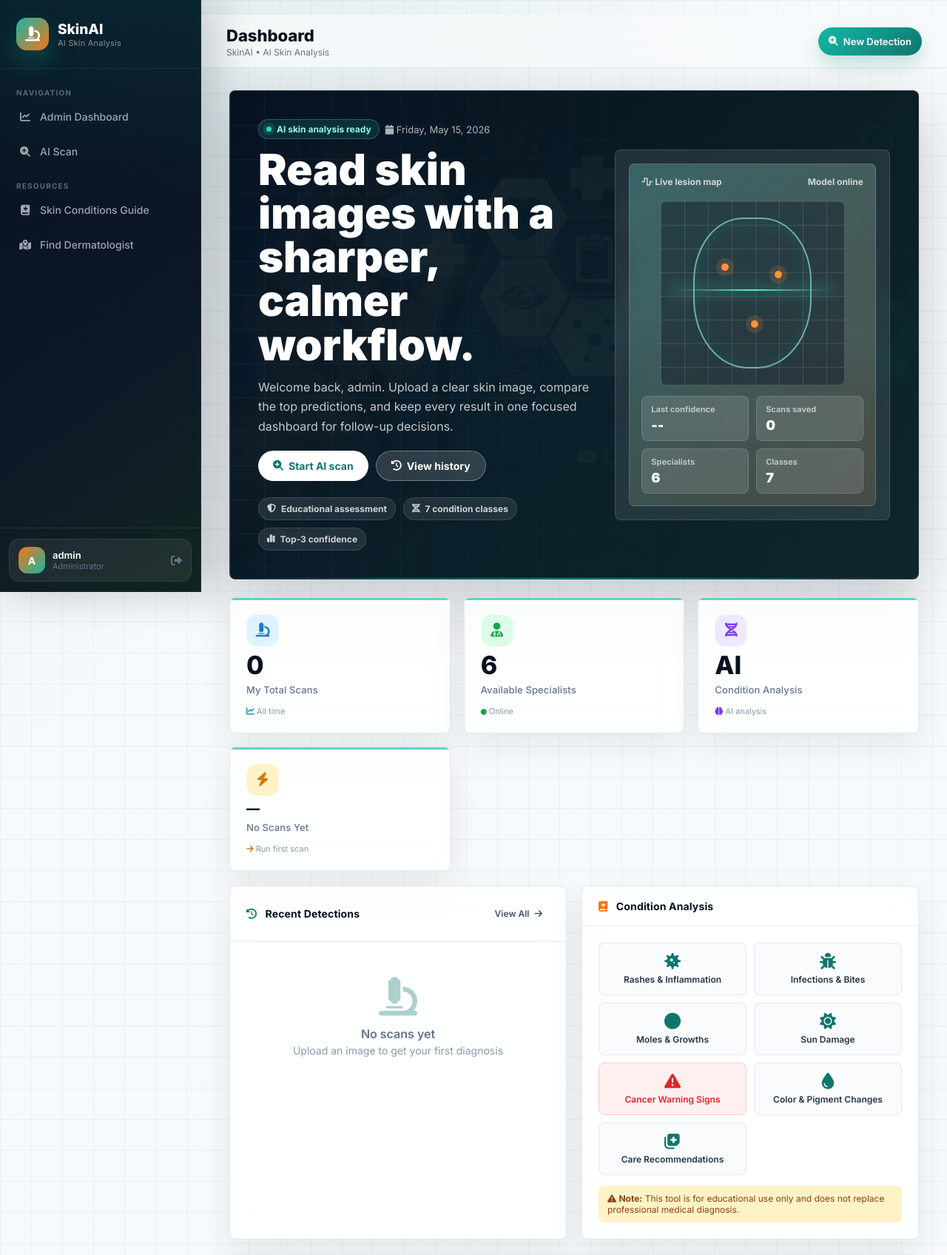
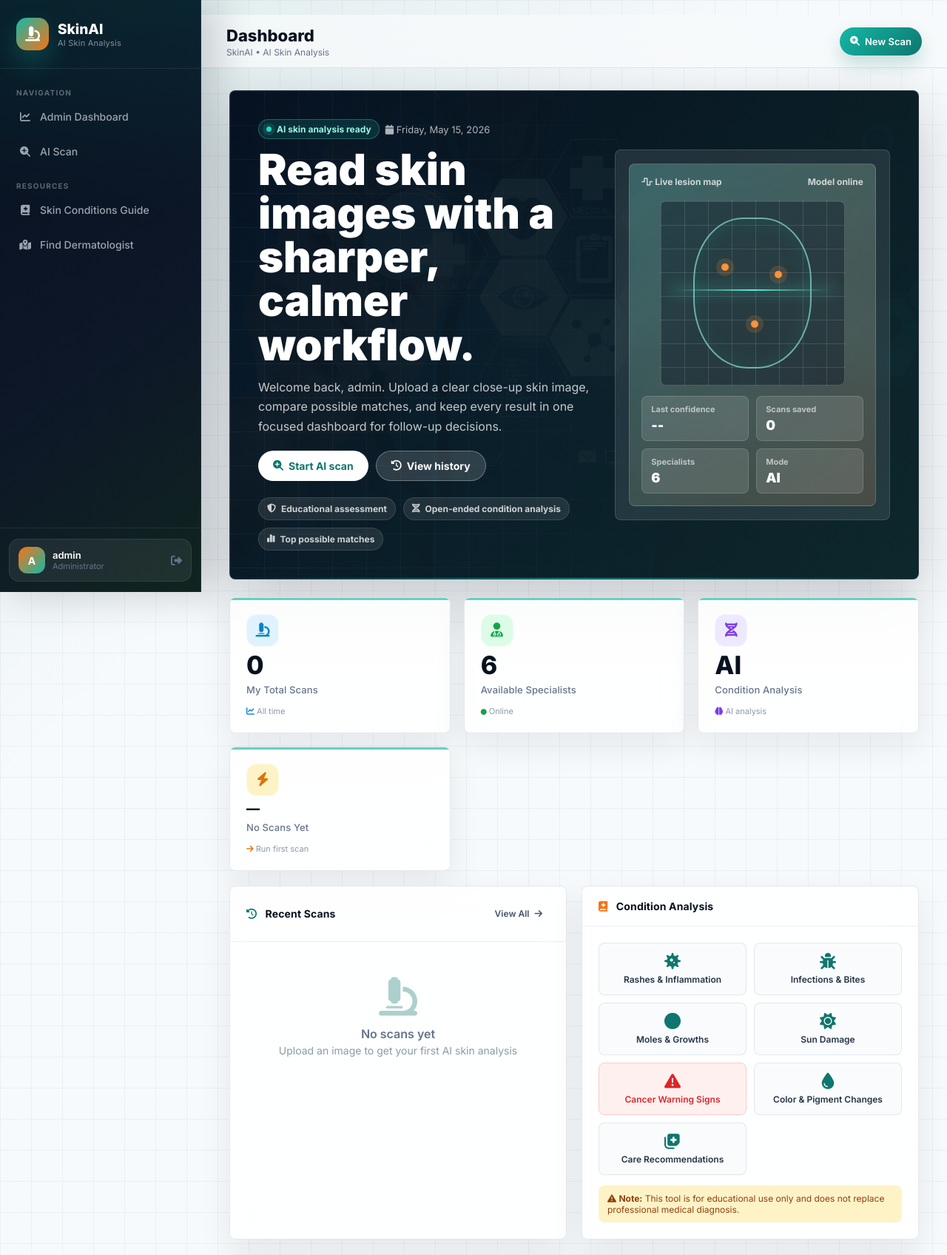
Before and after one commit to vaibhavmishra0044/SkinAI, a Flask app: page /dashboard in a window 1280 px wide. Shown: the top 1696 px of the page at 74% size. Run offline with Flask 3, Linux system fonts and the light colour scheme; a user stored in the database is signed in; some libraries are stand-ins or nearby versions.

Commit message:
Use broad skin condition analysis wording

```diff
--- a/app.py
+++ b/app.py
@@ -552,6 +552,8 @@ Use this exact schema:
 
 Rules:
 - Do not restrict yourself to a fixed class list. Use the best dermatology condition name you can infer from the image.
+- Think broadly across common and uncommon visible skin conditions, including inflammatory rashes, fungal/bacterial/viral/parasitic infections, pigment disorders, acne/follicular disorders, vascular lesions, benign growths, precancerous lesions, and possible skin cancer warning signs.
+- If one exact disease cannot be determined from the image, return the most likely visible pattern and list realistic differential diagnoses in top3 instead of forcing a random confident answer.
 - First decide whether this is a usable dermatology photo. It must be a close-up of an affected skin area where a lesion/rash/patch is clearly visible.
 - Reject non-diagnostic images: doctors, stethoscopes, medical icons, app backgrounds, posters, screenshots, distant body photos, normal hands/arms without a visible lesion, or any image where the skin condition is not the main subject.
 - If the image is not a usable close-up skin-condition photo, set is_skin_image=false, lesion_visible=false, condition_name="No clear skin lesion detected", condition_key="unknown_normal", confidence=0.
--- a/templates/admin_dashboard.html
+++ b/templates/admin_dashboard.html
@@ -3,7 +3,7 @@
 {% block page_title %}Admin Dashboard{% endblock %}
 {% block topbar_actions %}
 <a href="{{ url_for('scan_page') }}" class="btn btn-primary btn-sm">
-    <i class="fas fa-magnifying-glass-plus"></i> Run Detection
+    <i class="fas fa-magnifying-glass-plus"></i> Run Scan
 </a>
 {% endblock %}
 
@@ -61,7 +61,7 @@
 {% if total_predictions > 0 %}
 <div style="display:grid;grid-template-columns:1fr 1fr;gap:20px;margin-bottom:20px;">
     <div class="card" style="margin-bottom:0;">
-        <div class="card-header"><h3><i class="fas fa-chart-pie" style="color:var(--accent);margin-right:8px;"></i> Prediction Distribution</h3></div>
+        <div class="card-header"><h3><i class="fas fa-chart-pie" style="color:var(--accent);margin-right:8px;"></i> Scan Result Distribution</h3></div>
         <div class="card-body"><div class="chart-wrap"><canvas id="distChart"></canvas></div></div>
     </div>
     <div class="card" style="margin-bottom:0;">
--- a/templates/dashboard.html
+++ b/templates/dashboard.html
@@ -3,7 +3,7 @@
 {% block page_title %}Dashboard{% endblock %}
 {% block topbar_actions %}
 <a href="{{ url_for('scan_page') }}" class="btn btn-primary btn-sm">
-    <i class="fas fa-magnifying-glass-plus"></i> New Detection
+    <i class="fas fa-magnifying-glass-plus"></i> New Scan
 </a>
 {% endblock %}
 
@@ -188,7 +188,7 @@
             </div>
             <div class="wb-title">Read skin images with a sharper, calmer workflow.</div>
             <div class="wb-sub">
-                Welcome back, {{ current_user.username }}. Upload a clear skin image, compare the top predictions,
+                Welcome back, {{ current_user.username }}. Upload a clear close-up skin image, compare possible matches,
                 and keep every result in one focused dashboard for follow-up decisions.
             </div>
             <div class="wb-actions">
@@ -201,8 +201,8 @@
             </div>
             <div class="wb-proof">
                 <span><i class="fas fa-shield-halved"></i> Educational assessment</span>
-                <span><i class="fas fa-dna"></i> 7 condition classes</span>
-                <span><i class="fas fa-chart-simple"></i> Top-3 confidence</span>
+                <span><i class="fas fa-dna"></i> Open-ended condition analysis</span>
+                <span><i class="fas fa-chart-simple"></i> Top possible matches</span>
             </div>
         </div>
     </div>
@@ -231,8 +231,8 @@
                     <div class="metric-value">{{ doctors|length }}</div>
                 </div>
                 <div class="metric-pill">
-                    <div class="metric-label">Classes</div>
-                    <div class="metric-value">7</div>
+                    <div class="metric-label">Mode</div>
+                    <div class="metric-value">AI</div>
                 </div>
             </div>
         </div>
@@ -280,7 +280,7 @@
     <!-- Recent Scans -->
     <div class="card" style="margin-bottom:0;">
         <div class="card-header">
-            <h3><i class="fas fa-clock-rotate-left" style="color:var(--primary);margin-right:8px;"></i> Recent Detections</h3>
+            <h3><i class="fas fa-clock-rotate-left" style="color:var(--primary);margin-right:8px;"></i> Recent Scans</h3>
             <a href="{{ url_for('history') }}" class="btn btn-ghost btn-xs">View All <i class="fas fa-arrow-right"></i></a>
         </div>
         <div class="card-body" style="padding:16px 20px;">
@@ -311,7 +311,7 @@
             <div class="empty-state" style="padding:32px 16px;">
                 <i class="fas fa-microscope"></i>
                 <h4>No scans yet</h4>
-                <p>Upload an image to get your first diagnosis</p>
+                <p>Upload an image to get your first AI skin analysis</p>
             </div>
             {% endif %}
         </div>
--- a/templates/register.html
+++ b/templates/register.html
@@ -209,7 +209,7 @@
     <div class="hero-content">
         <div class="hero-logo"><i class="fas fa-user-plus"></i></div>
         <h1>Join SkinAI</h1>
-        <p class="hero-sub">Create your account and get AI-powered skin disease analysis in minutes. Free to use, no credit card needed.</p>
+        <p class="hero-sub">Create your account and get AI-powered skin-condition analysis in minutes. Free to use, no credit card needed.</p>
         <div class="steps">
             <div class="step"><div class="step-num">1</div><div class="step-text">Create your free account</div></div>
             <div class="step"><div class="step-num">2</div><div class="step-text">Upload a skin image for analysis</div></div>
```
Also changed, not shown: templates/detect.html (+6 -6 lines), templates/history.html (+9 -9 lines), templates/scan_window.html (+8 -8 lines), README.md.
